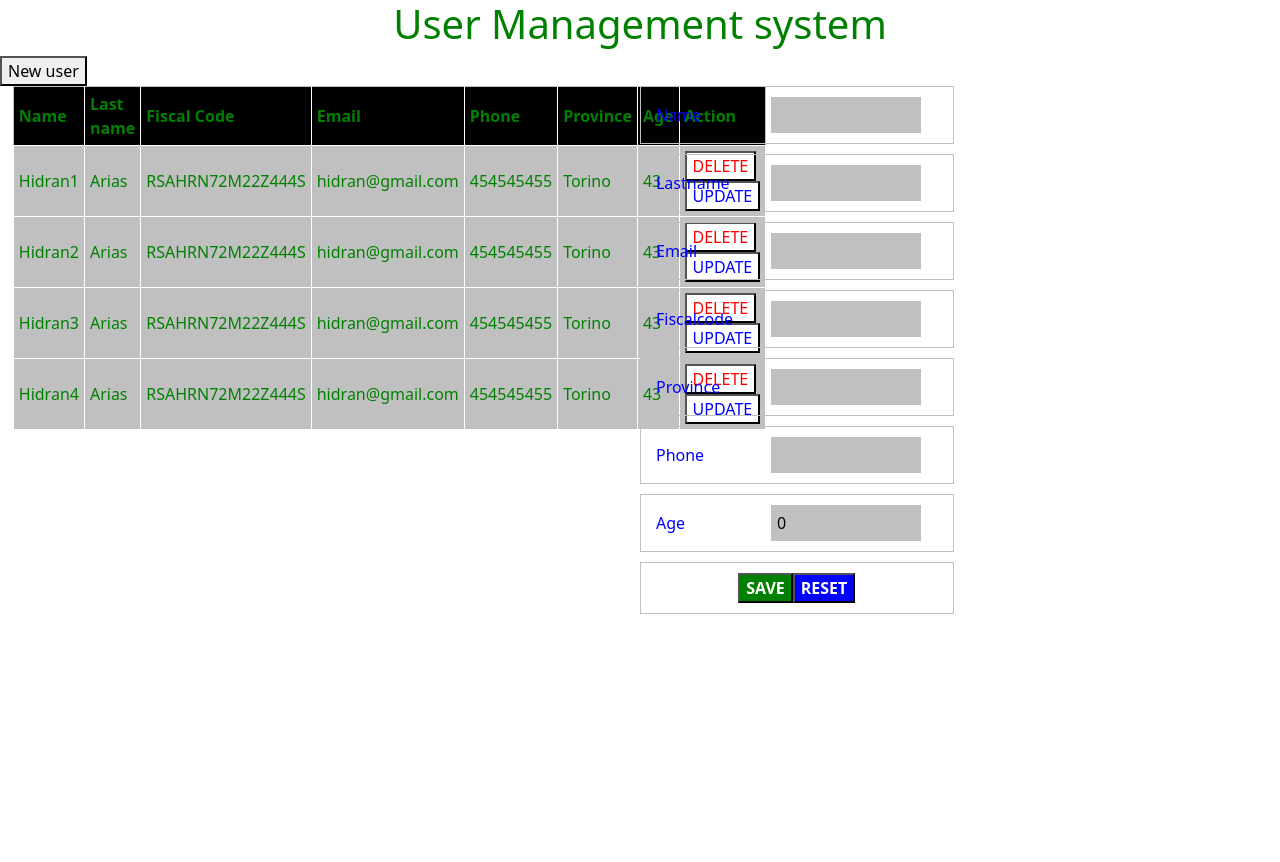
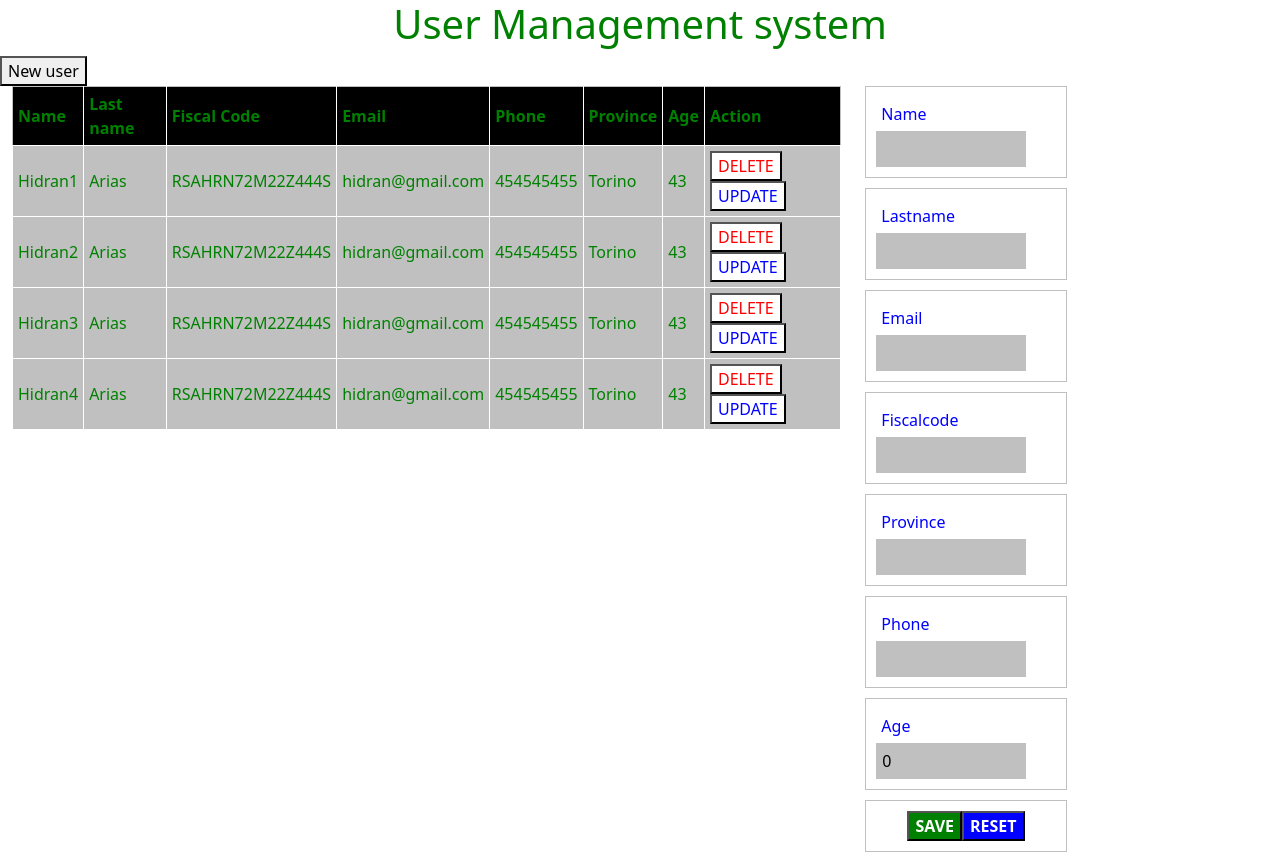
Before and after one commit to Petraccino/UMS, an Angular app: page / in a window 1280 px wide. Both pictures are taken after a click on the button "New user". Before the commit the page ends 800 px from the top, so only its background shows below. Built offline with nearby package versions, Linux system fonts and the light colour scheme.

Commit message:
Insert bootstrap styles

```diff
--- a/angular.json
+++ b/angular.json
@@ -25,10 +25,13 @@
               "src/assets"
             ],
             "styles": [
-              "node_modules/bootstrap/dist/css/bootstrap.min.css",
-              "src/styles.css"
+              "src/styles.css",
+              "./node_modules/bootstrap/dist/css/bootstrap.css"
             ],
-            "scripts": []
+            "scripts": [
+              "./node_modules/jquery/dist/jquery.js",
+              "./node_modules/bootstrap/dist/js/bootstrap.js"
+            ]
           },
           "configurations": {
             "production": {
@@ -85,9 +88,9 @@
               "src/assets"
             ],
             "styles": [
-              "src/styles.css"
             ],
-            "scripts": []
+            "scripts": [
+            ]
           }
         }
       }
--- a/src/app/app.component.html
+++ b/src/app/app.component.html
@@ -1,10 +1,12 @@
 <h1>User Management system</h1>
 <button (click)="newUser()">New user</button>
-<div class="main">
-  <div class="users">
-    <app-users (updateUser)="updateUser($event)"></app-users>
-  </div>
-  <div class="userDetail" *ngIf="viewForm">
-    <app-user-details class="userDetail" [user] = "userSelected"></app-user-details>
+<div class="container-fluid">
+  <div class="row">
+    <div class="col-8">
+      <app-users (updateUser)="updateUser($event)"></app-users>
+    </div>
+    <div class="col-4" *ngIf="viewForm">
+      <app-user-details class="userDetail" [user]="userSelected"></app-user-details>
+    </div>
   </div>
 </div>
```
Also changed, not shown: package.json (+10 -8 lines), 1 other file (tests, documents, lock files or other folders).
